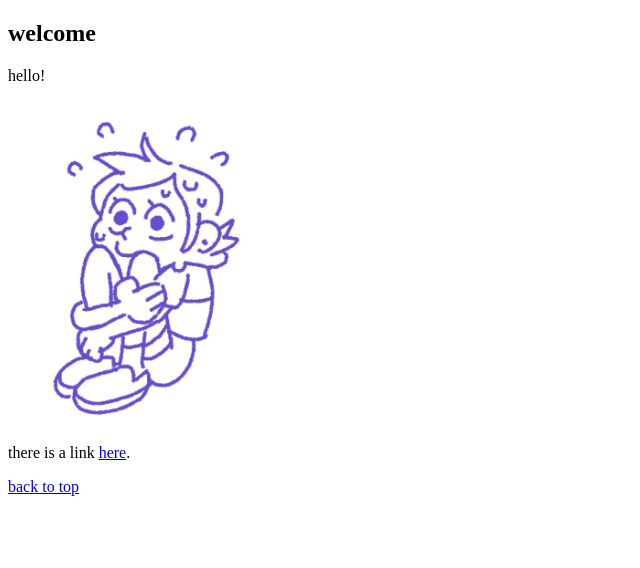
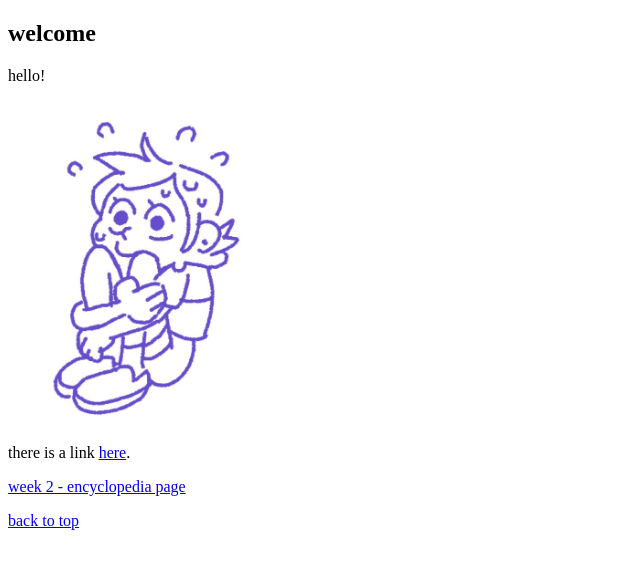
Before and after one commit to seanriddle24/web_files_fall2021, a plain HTML site: page index.html in a window 1280 px wide. Shown: the whole page, without its empty margins (0-640 px from the left). Drawn offline with Linux system fonts and the light colour scheme.

Commit message:
added encyclopedia link

```diff
--- a/index.html
+++ b/index.html
@@ -12,6 +12,7 @@
     </section>
 
     <p> there is a link <a href="https://seanriddle9.wixsite.com/my-site"> here</a>. </p>
+    <a href="https://seanriddle24.github.io/web_files_fall2021/week%202/encyclopedia/"> week 2 - encyclopedia page </a>
     <p> <a href="#top">back to top </a> </p>
 
   </body>
```
